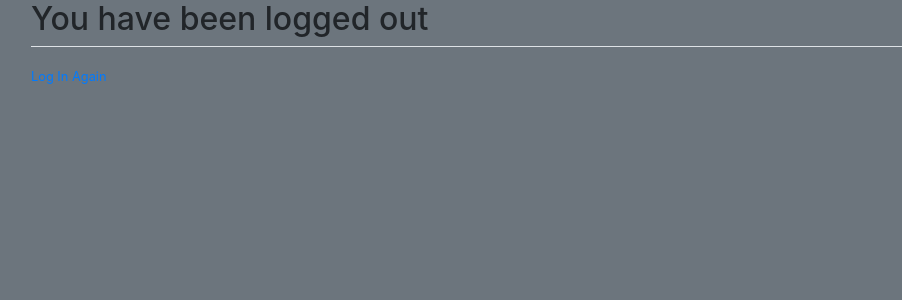
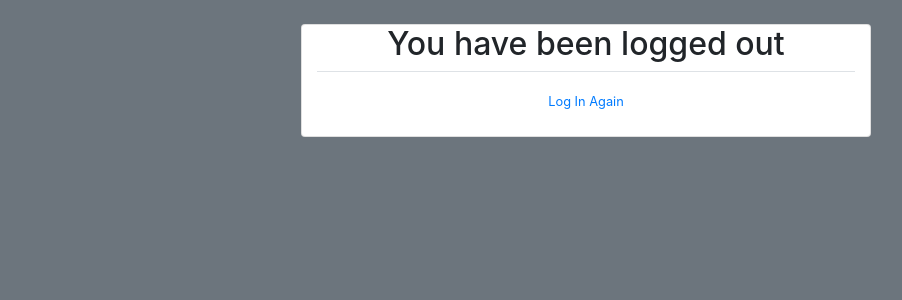
Before and after one commit to PierreKimbanziR/newsread, a Django app: page /users/logout/ in a window 1280 px wide. Shown: the part 56-356 px from the top of the page, without its empty margins (54-956 px from the left). Run offline with Django 3.2, Linux system fonts and the light colour scheme; some libraries are stand-ins or nearby versions.

Commit message:
style logout page

```diff
--- a/users/templates/users/logout.html
+++ b/users/templates/users/logout.html
@@ -1,8 +1,14 @@
 {% extends "newspages/base.html" %}
 {% block content %}
-    <h2>You have been logged out</h2>
-        <div class="border-top pt-3">
+<div class="row justify-content-center mt-4 ">
+<div class="card col-sm-6 text-center">
+ <h2>You have been logged out</h2>
+        <div class="border-top pt-3 mb-4">
             <small  class="text-muted">
                 <a href="{%url 'login'%}">Log In Again</a></small>
         </div>
+</div>
+
+</div>
+
 {% endblock content %}
```
